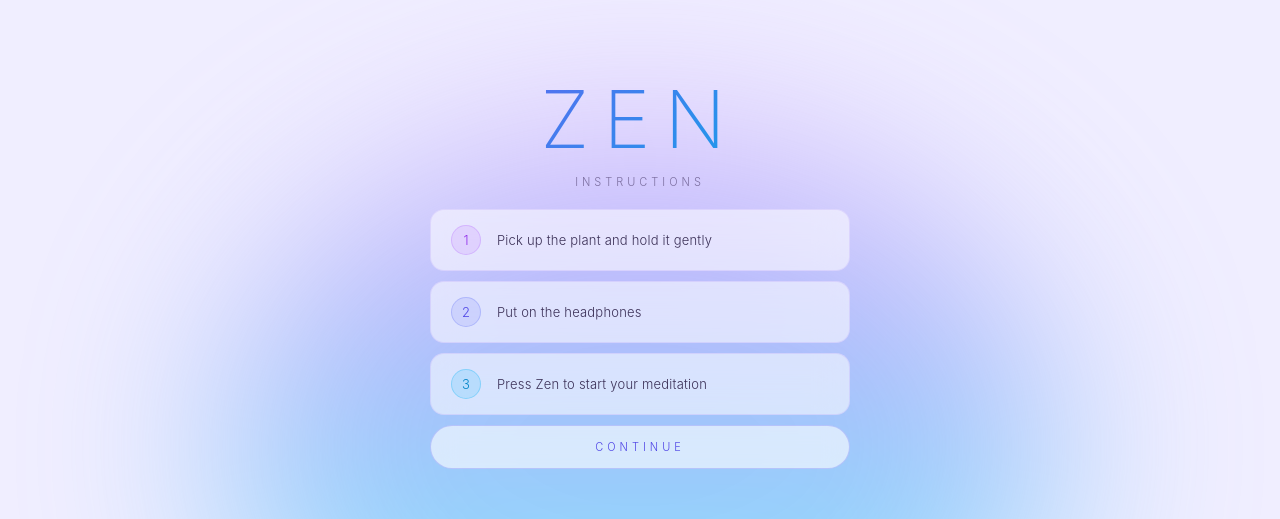
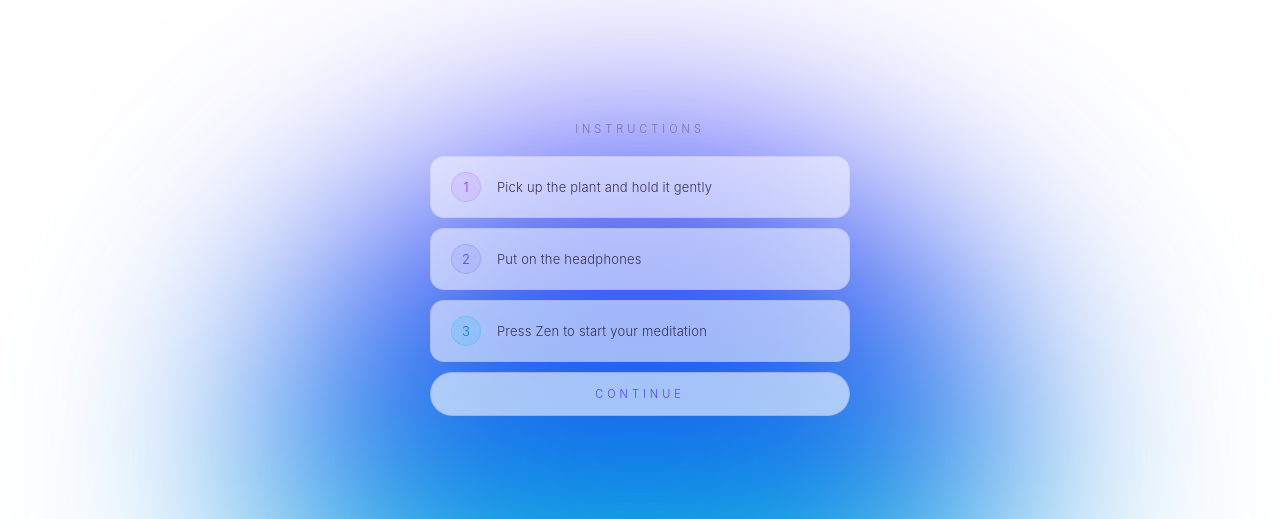
Before and after one commit to chanseox/zen-app, a React (Vite) app: page /#/ in a window 1280 px wide. Shown: the part 131-650 px from the top of the page. Built offline with nearby package versions, Linux system fonts and the light colour scheme.

Commit message:
change back button

```diff
--- a/src/components/MenuSelection.jsx
+++ b/src/components/MenuSelection.jsx
@@ -49,18 +49,18 @@ export default function MenuSelection () {
 
       <button className='menu-trigger' onClick={open} aria-label='Open menu'>
         <ReactCurvedText
-          width={56}
-          height={56}
-          cx={28}
-          cy={28}
-          rx={18}
-          ry={18}
+          width={100}
+          height={100}
+          cx={50}
+          cy={50}
+          rx={33.3}
+          ry={33.3}
           startOffset={0}
           reversed
-          text='MENU · MENU · MENU · MENU · '
+          text='MENU MENU MENU MENU MENU MENU MENU '
           textProps={{
-            style: { fontSize: 5.5 },
-            textLength: 113,
+            style: { fontSize: 7 },
+            textLength: 360,
             lengthAdjust: 'spacing'
           }}
           textPathProps={null}
--- a/src/pages/Home.jsx
+++ b/src/pages/Home.jsx
@@ -16,21 +16,25 @@ export default function Home () {
 
       {showInstructions && (
         <div className='overlay'>
-          <div className='title-container'>
-            <h1 className='title-message'>Zen</h1>
-          </div>
           <Instructions onClose={handleCloseInstructions} />
         </div>
       )}
 
       {!showInstructions && (
-        <div className='main-screen'>
-          <button className='back-to-instructions' onClick={() => setShowInstructions(true)}>
-            ← Back
-          </button>
-          <h1 className='title-message'>Zen</h1>
-          <PressToStart />
-        </div>
+        <>
+          <div className='start-section'>
+            <PressToStart />
+            <button
+              className='back-to-instructions'
+              onClick={() => setShowInstructions(true)}
+            >
+              ← Back to instructions
+            </button>
+          </div>
+          <div className='title-container'>
+            <h1 className='title-message'>Let's Meditate</h1>
+          </div>
+        </>
       )}
     </div>
   )
--- a/src/styles/Home.css
+++ b/src/styles/Home.css
@@ -1,7 +1,3 @@
-* {
-  box-sizing: border-box;
-}
-
 .home-page {
   display: flex;
   align-items: center;
@@ -9,80 +5,62 @@
   height: 100vh;
   position: relative;
   z-index: 0;
-  background: #f0eeff;
-  overflow: hidden;
 }
 
-.overlay {
+.instructions {
+  position: absolute;
+  top: 40px;
+  right: 35px;
+}
+
+.title-container {
+  position: fixed;
+  bottom: 30px;
+  left: 50%;
+  transform: translateX(-50%);
+}
+
+.title-message {
+  color: white;
+  font-size: 100px;
+  font-weight: 100;
+}
+
+/* Wraps the Zen button + back link together, centered on screen */
+.start-section {
+  position: fixed;
+  bottom: 100px;
+  left: 50%;
+  transform: translateX(-50%);
   display: flex;
   flex-direction: column;
   align-items: center;
-  justify-content: center;
-  width: 100%;
-  z-index: 10;
+  gap: 20px;
 }
 
-.main-screen {
-  display: flex;
-  flex-direction: column;
-  align-items: center;
-  justify-content: center;
-  gap: 8px;
-  z-index: 10;
-  position: relative;
-}
-
-.title-container {
-  text-align: center;
-  width: 100%;
-}
-
-.title-message {
-  font-family: 'Inter', Avenir, Helvetica, Arial, sans-serif;
-  font-size: 80px;
-  font-weight: 200;
-  letter-spacing: 14px;
-  margin: 0 0 8px 0;
-  background: linear-gradient(135deg, #a855f7, #6366f1, #0ea5e9, #06b6d4);
-  -webkit-background-clip: text;
-  -webkit-text-fill-color: transparent;
-  background-clip: text;
-  text-transform: uppercase;
-  text-align: center;
-}
-
+/* Keep old .start-button class in case it's used elsewhere */
 .start-button {
-  margin-top: 16px;
-  display: flex;
-  justify-content: center;
-  width: 100%;
+  position: fixed;
+  left: 50%;
+  transform: translateX(-50%);
+  bottom: 150px;
 }
 
 .back-to-instructions {
-  position: fixed !important;
-  top: 24px !important;
-  left: 120px !important;
-  padding: 10px 24px !important;
-  border: 1px solid rgba(129, 140, 248, 0.4) !important;
-  background: rgba(255, 255, 255, 0.6) !important;
-  color: #5046e5 !important;
-  font-family: 'Inter', Avenir, Helvetica, Arial, sans-serif;
-  font-size: 11px !important;
-  font-weight: 300 !important;
-  letter-spacing: 2px;
-  border-radius: 40px !important;
-  cursor: pointer !important;
-  backdrop-filter: blur(12px);
-  transition: background 0.3s, border-color 0.3s !important;
-  transform: none !important;
-  width: auto !important;
-  height: auto !important;
-  line-height: normal !important;
+  background: none;
+  border: none;
+  color: rgba(255, 255, 255, 0.6);
+  font-size: 13px;
+  letter-spacing: 0.06em;
+  cursor: pointer;
+  padding: 6px 12px;
+  border-radius: 20px;
+  transition: color 0.3s ease, background 0.3s ease;
 }
 
 .back-to-instructions:hover {
-  background: rgba(255, 255, 255, 0.85) !important;
-  border-color: rgba(99, 102, 241, 0.6) !important;
+  color: rgba(255, 255, 255, 0.95);
+  background: rgba(255, 255, 255, 0.1);
 }
 
 .home-background {
@@ -90,12 +68,11 @@
   left: 50%;
   bottom: -11%;
   transform: translateX(-50%);
-  width: 65%;
-  height: 78%;
-  background: linear-gradient(180deg, #c084fc 0%, #818cf8 30%, #38bdf8 65%, #67e8f9 100%);
-  filter: blur(100px);
+  z-index: -1;
+  width: 60vw;
+  height: 75vh;
+  background: linear-gradient(180deg, #2400FF 0%, #00FFD1 100%);
+  filter: blur(120px);
   border-radius: 50%;
   pointer-events: none;
-  opacity: 0.55;
-  z-index: -1;
 }
--- a/src/styles/MenuSelection.css
+++ b/src/styles/MenuSelection.css
@@ -25,8 +25,8 @@
 .menu-trigger {
   position: relative;
   z-index: 9999;
-  width: 56px;
-  height: 56px;
+  width: 100px;
+  height: 100px;
   background: none;
   border: none;
   padding: 0;
```
Also changed, not shown: 4 other files (tests, documents, lock files or other folders).
